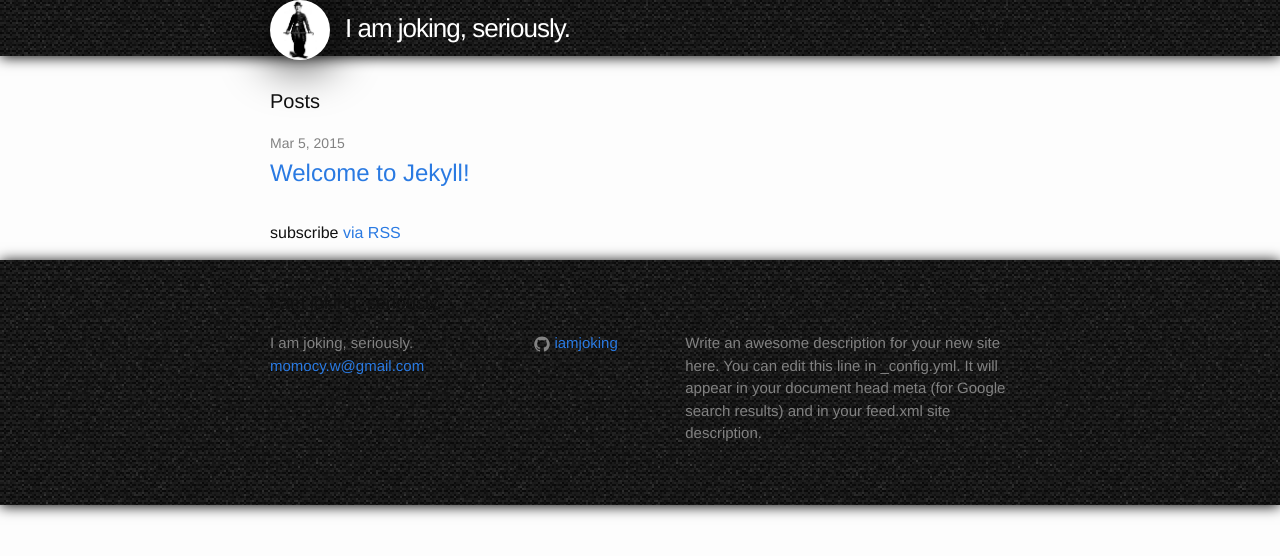
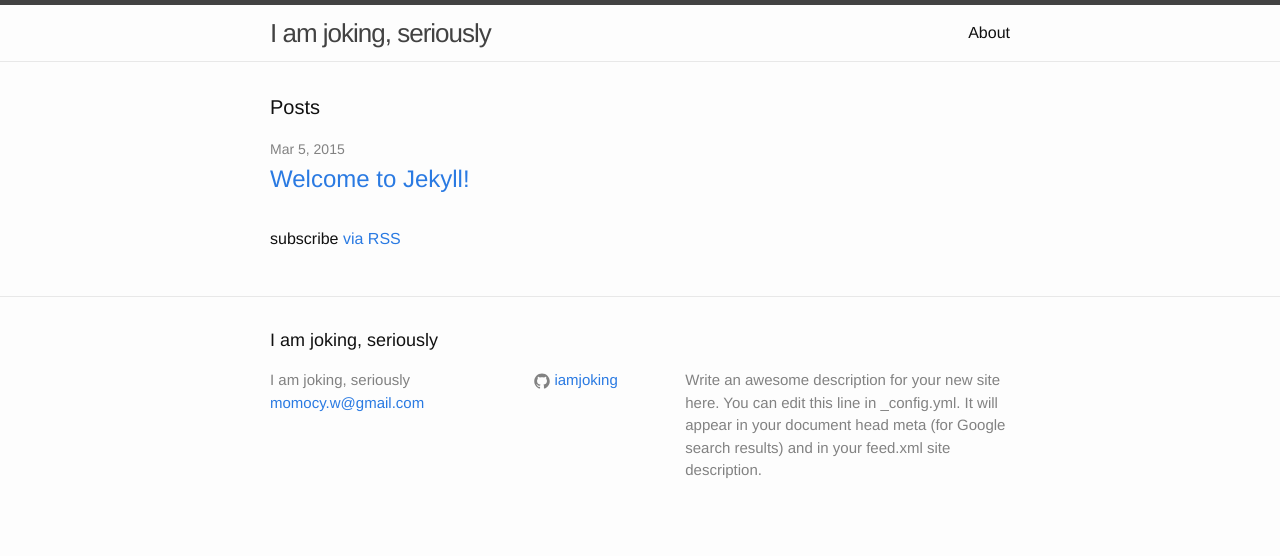
Before and after one commit to iamjoking/iamjoking.github.io, a Jekyll site: the page built from index.html, in a window 1280 px wide. Shown: the top 556 px of the page. Built offline with Jekyll 4.4.1, drawn with Linux system fonts in a browser that asks for light colours.

Commit message:
JekyllTheme-RollBackToDefault

```diff
--- a/_config.yml
+++ b/_config.yml
@@ -1,5 +1,5 @@
 # Site settings
-title: I am joking, seriously.
+title: I am joking, seriously
 email: momocy.w@gmail.com
 description: > # this means to ignore newlines until "baseurl:"
   Write an awesome description for your new site here. You can edit this
--- a/_includes/header.html
+++ b/_includes/header.html
@@ -1,8 +1,6 @@
 <header class="site-header">
 
   <div class="wrapper">
-
-    <img src = "/images/logo.jpg", class="site-logo"> </img>
 
     <a class="site-title" href="{{ site.baseurl }}/">{{ site.title }}</a>
 
--- a/_sass/_layout.scss
+++ b/_sass/_layout.scss
@@ -2,24 +2,12 @@
  * Site header
  */
 .site-header {
-    background: url("/images/background.png");
-    border-top: 0px solid $grey-color-dark;
-    border-bottom: 0px solid $grey-color-light;
-    min-height: $height-top-band;
-    max-height: $height-top-band;
-    width: 100%;
+    border-top: 5px solid $grey-color-dark;
+    border-bottom: 1px solid $grey-color-light;
+    min-height: 56px;
+
     // Positioning context for the mobile navigation icon
-    position: fixed;
-    box-shadow:0px 1px 13px #000000;
-}
-
-.site-logo {
-    border-radius: 50%;
-    float: left;
-    padding: 0px;
-    box-shadow:0px 2px 50px #000000;
-    height:60px;
-    width:60px;
+    position: relative;
 }
 
 .site-title {
@@ -28,11 +16,10 @@
     letter-spacing: -1px;
     margin-bottom: 0;
     float: left;
-    padding: 0 0 0 15px;
+
     &,
     &:visited {
-        //color: $grey-color-dark;
-        color: #ffffff;
+        color: $grey-color-dark;
     }
 }
 
@@ -105,10 +92,8 @@
  * Site footer
  */
 .site-footer {
-    border-top: 0px solid $grey-color-light;
+    border-top: 1px solid $grey-color-light;
     padding: $spacing-unit 0;
-    background: url("/images/background.png");
-    box-shadow:0px 1px 13px #000000;
 }
 
 .footer-heading {
@@ -177,9 +162,7 @@
  * Page content
  */
 .page-content {
-    //padding: $spacing-unit 0;
-    padding: $height-top-band+$spacing-unit 0 0 0;
-
+    padding: $spacing-unit 0;
 }
 
 .page-heading {
--- a/css/main.scss
+++ b/css/main.scss
@@ -24,8 +24,6 @@
 $on-palm:          600px;
 $on-laptop:        800px;
 
-// Variables defined by iamjoking.
-$height-top-band:	56px;
 
 
 // Using media queries with like this:
```
Also changed, not shown: images/background.png (deleted), images/logo.jpg (deleted).
